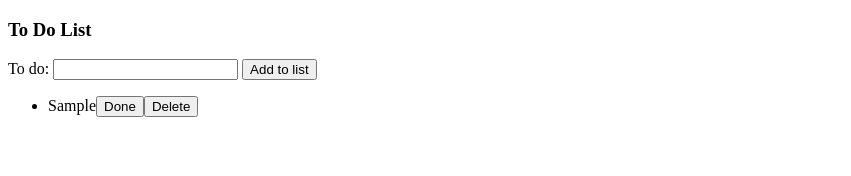
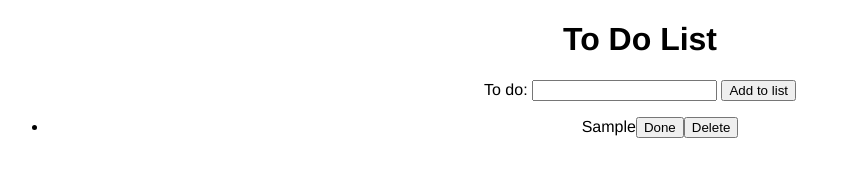
Before and after one commit to sbaxter95/to-do-list, a plain HTML site: page index.html in a window 1280 px wide. Both pictures are taken after typing "Sample" into the empty fields and a click on the input "Add to list". Shown: the whole page, without its empty margins (0-851 px from the left). Drawn offline with nearby package versions, Linux system fonts and the light colour scheme.

Commit message:
modified styling

```diff
--- a/index.html
+++ b/index.html
@@ -2,17 +2,17 @@
 <html>
 <head>
   	<link rel="stylesheet" type="text/css" href="style.css">
-	<title></title>
+	<title>To Do List</title>
 </head>
 <body>
 
-	<h3>To Do List</h3>
+	<h1>To Do List</h1>
 	<form action="" method="get" id="myForm">
 
-	<label>To do:</label>
-	<input type="text" name="listAdd" id="listAdd">
+		<label>To do:</label>
+		<input type="text" name="listAdd" id="listAdd">
 
-	<input type="submit" value="Add to list">
+		<input type="submit" value="Add to list">
 	</form>
 
 	<ul id="list">
--- a/main.js
+++ b/main.js
@@ -1,5 +1,3 @@
-
-
 var myForm = $('#myForm');
 myForm.submit(function (event){
 	event.preventDefault();
@@ -23,5 +21,8 @@ $('ul').on('click', 'li .done', function (event){
 
 $('ul').on('click', 'li .delete', function (event){
 	var $this = $(this);
-	$this.closest('li').remove();
+	$this.closest('li').fadeOut(1000);
+	setTimeout(function () {
+		$this.closest('li').remove();
+	}, 1000);
 });
--- a/style.css
+++ b/style.css
@@ -1,4 +1,24 @@
+body {
+	font-family: helvetica, sans-serif;
+}
+
 .complete {
 	text-decoration: line-through;
 	color: green;
 }
+
+h1 {
+	text-align: center;
+}
+
+form {
+	text-align: center;
+}
+
+ul {
+	text-align: center;
+}
+
+li {
+	text-align: center;
+}
```
